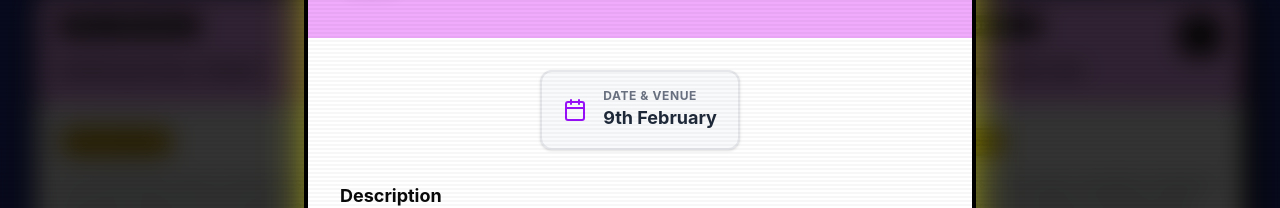
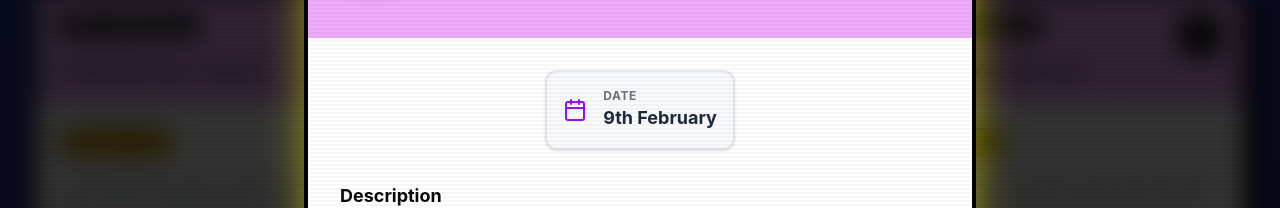
Before and after one commit to kenanpereira24-max/3rd_Time_Is_the_charm, a React (Vite) app: page / in a window 1280 px wide. Both pictures are taken after a click on the element 224 px from the left and 3554 px from the top of the page. Shown: the part 3362-3570 px from the top of the page. Built offline with nearby package versions, Linux system fonts and the light colour scheme.

Commit message:
fixed venue
changed venue and time box

```diff
--- a/src/app/components/EventsList.tsx
+++ b/src/app/components/EventsList.tsx
@@ -424,21 +424,43 @@ export function EventsList() {
                   </div>
                 </div>
                 <div className="p-8 bg-white">
-                  <div className="flex justify-center mb-8">
-                    <div className="inline-flex items-center gap-4 p-4 bg-gray-50 rounded-xl border-2 border-gray-200 min-w-[200px] justify-center shadow-sm">
+
+                  {/* SEPARATE BOXES FOR DATE, TIME, AND VENUE */}
+                  <div className="flex flex-wrap justify-center gap-4 mb-8">
+
+                    {/* Date Box */}
+                    <div className="inline-flex items-center gap-4 p-4 bg-gray-50 rounded-xl border-2 border-gray-200 min-w-[150px] justify-center shadow-sm">
                       <Calendar className="text-purple-600" size={24} />
                       <div>
-                        <p className="text-xs text-gray-500 font-bold uppercase tracking-wider">Date & Venue</p>
+                        <p className="text-xs text-gray-500 font-bold uppercase tracking-wider">Date</p>
                         <p className="font-bold text-lg text-gray-800">{formatDate(selectedEvent.date)}</p>
-                        {selectedEvent.venue && (
-                             <p className="text-sm font-bold text-gray-600 mt-1 flex items-center gap-1"><MapPin size={14}/> {selectedEvent.venue}</p>
-                        )}
-                        {selectedEvent.time && (
-                             <p className="text-sm font-bold text-blue-600 mt-1 flex items-center gap-1"><Clock size={14}/> {selectedEvent.time}</p>
-                        )}
                       </div>
                     </div>
+
+                    {/* Time Box (Only if time exists) */}
+                    {selectedEvent.time && (
+                      <div className="inline-flex items-center gap-4 p-4 bg-gray-50 rounded-xl border-2 border-gray-200 min-w-[150px] justify-center shadow-sm">
+                        <Clock className="text-blue-600" size={24} />
+                        <div>
+                          <p className="text-xs text-gray-500 font-bold uppercase tracking-wider">Time</p>
+                          <p className="font-bold text-lg text-gray-800">{selectedEvent.time}</p>
+                        </div>
+                      </div>
+                    )}
+
+                    {/* Venue Box (Only if venue exists) */}
+                    {selectedEvent.venue && (
+                      <div className="inline-flex items-center gap-4 p-4 bg-gray-50 rounded-xl border-2 border-gray-200 min-w-[150px] justify-center shadow-sm">
+                        <MapPin className="text-red-600" size={24} />
+                        <div>
+                          <p className="text-xs text-gray-500 font-bold uppercase tracking-wider">Venue</p>
+                          <p className="font-bold text-lg text-gray-800">{selectedEvent.venue}</p>
+                        </div>
+                      </div>
+                    )}
+
                   </div>
+
                   <div className="prose max-w-none mb-8">
                     <h3 className="text-lg font-bold mb-2">Description</h3>
                     <p className="text-gray-700 text-lg leading-relaxed whitespace-pre-line">{selectedEvent.description}</p>
```
